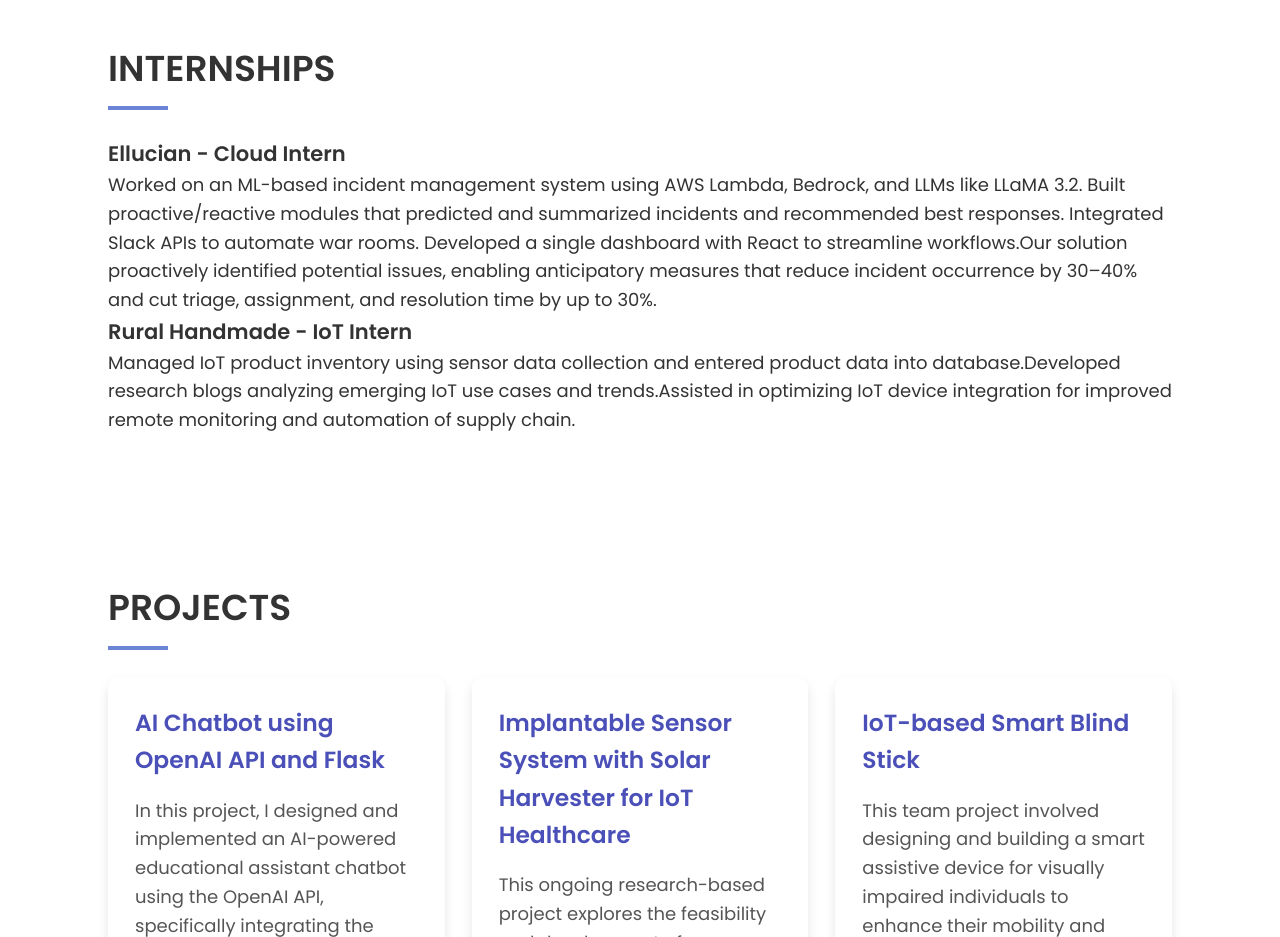
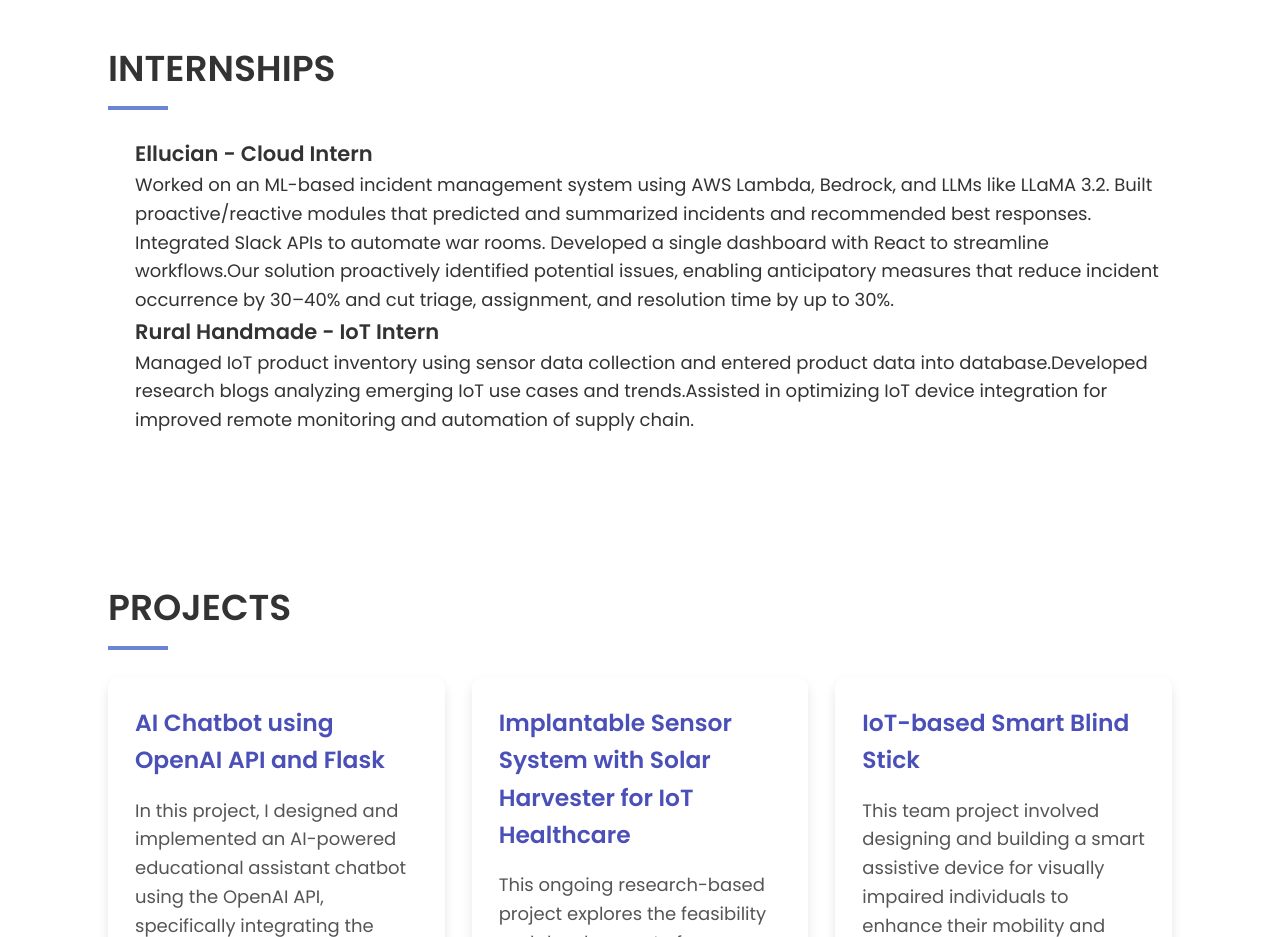
Before and after one commit to pavithrareddy17/vercel, a React (Create React App) app: page / in a window 1280 px wide. Shown: the part 2160-3097 px from the top of the page. Built offline with nearby package versions, Linux system fonts and the light colour scheme.

Commit message:
Update App.css

```diff
--- a/src/App.css
+++ b/src/App.css
@@ -193,6 +193,17 @@ h2::after {
   font-size: 1rem;
 }
 
+.internship-list {
+  list-style-type: disc;
+  padding-left: 1.5rem;
+  margin-top: 1rem;
+}
+
+.internship-list li {
+  margin-bottom: 0.75rem;
+  line-height: 1.5;
+}
+
 @keyframes bubbleFloat {
   0% { transform: translateY(0); }
   50% { transform: translateY(-10px); }
```
